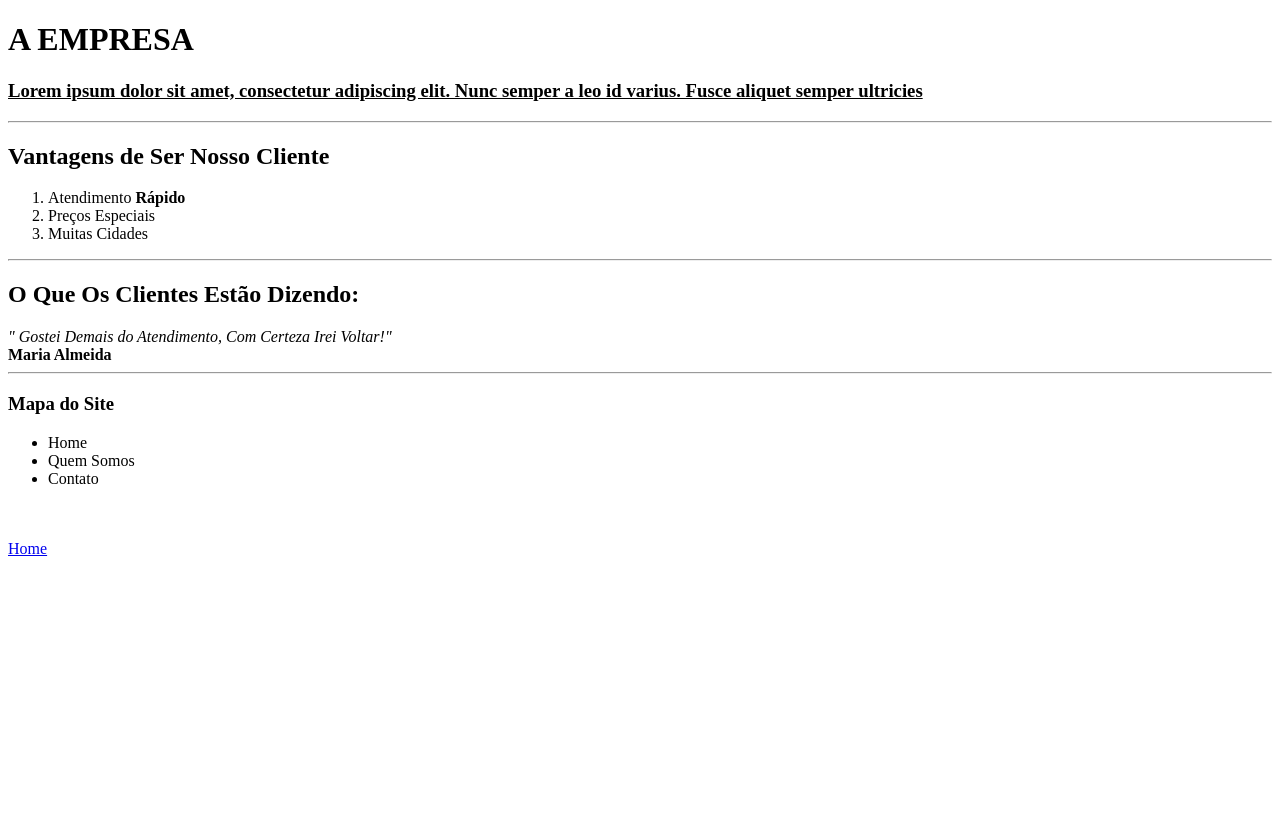
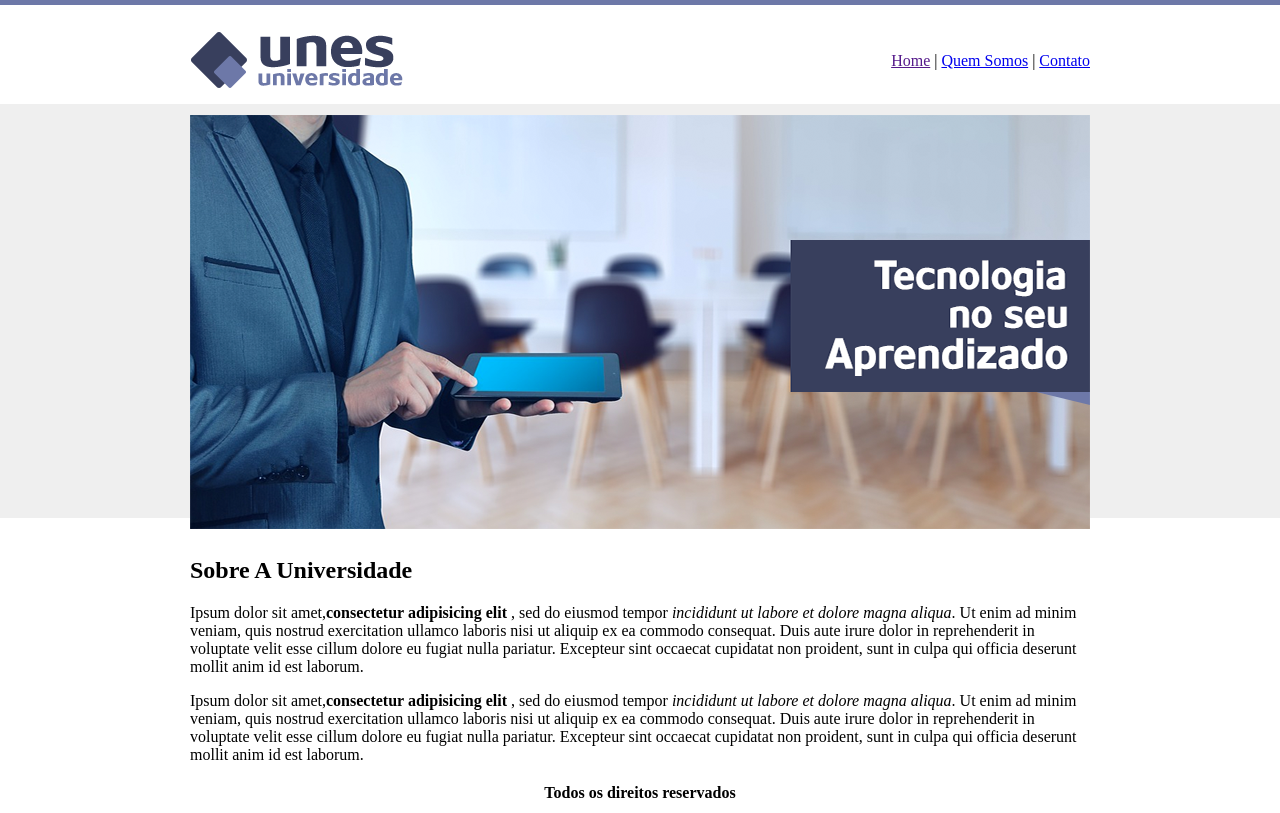
Before and after one commit to vagney/Site-Experimental, a plain HTML site: page index.html in a window 1280 px wide. Drawn offline with Linux system fonts and the light colour scheme.

Commit message:
criação da pagina principal

```diff
--- a/index.html
+++ b/index.html
@@ -1,36 +1,58 @@
+<!DOCTYPE html>
+<html>
 <!DOCTYPE html>
 <html>
 	<head>
-		<title>Site 03</title>
+		<title>UNES - Página Principal</title>
 		<meta charset="utf-8">
 
 	</head>
-	<body>
-		<h1>A EMPRESA</h1>
-		<u><h3>Lorem ipsum dolor sit amet, consectetur adipiscing elit. Nunc semper a leo id varius. Fusce aliquet semper ultricies</h3></u>
-		<hr>
-		<h2>Vantagens de Ser Nosso Cliente</h2>
-		<ol>
-			<li>Atendimento <strong>Rápido</strong></li>
-			<li>Preços Especiais</li>
-			<li>Muitas Cidades</li>
-		</ol>
-		<hr>
-		<h2>O Que Os Clientes Estão Dizendo:</h2>
-		<em>" Gostei Demais do Atendimento, Com Certeza Irei Voltar!"</em><br>
-		<strong>Maria Almeida</strong>
-		<hr>
-		<h3>Mapa do Site</h3>
-		<ul>
-			<li>Home</li>
-			<li>Quem Somos</li>
-			<li>Contato</li>
-		</ul><br><br>
+	<body background="imagens/fundo.png">
+		<table border="0" width="900" align="center">
+			<tr>
+				<td height="100"><img src="imagens/logo.png"></td>
+				<td align="right">
 
-		<a href="index.html">
-			Home
-		</a>
+				   <a href="">Home</a>  |
+				   <a href="quem-somos.html">Quem Somos</a>  |
+				   <a href="contato.html">Contato</a>
+				</td>
+			</tr>
+			<tr>
+				<td colspan="2">
+					<img src="imagens/capa.png"></td>
+			</tr>
+			<tr>
+				<td colspan="2">
 
+				<h2>Sobre A Universidade</h2>
+
+				<p>
+				    Ipsum dolor sit amet,<strong>consectetur adipisicing elit</strong> , sed do eiusmod
+					tempor<em> incididunt ut labore et dolore magna aliqua</em>. Ut enim ad minim veniam,
+					quis nostrud exercitation ullamco laboris nisi ut aliquip ex ea commodo
+					consequat. Duis aute irure dolor in reprehenderit in voluptate velit esse
+					cillum dolore eu fugiat nulla pariatur. Excepteur sint occaecat cupidatat non
+					proident, sunt in culpa qui officia deserunt mollit anim id est laborum.
+				</p>
+
+				<p>
+					Ipsum dolor sit amet,<strong>consectetur adipisicing elit</strong> , sed do eiusmod
+					tempor<em> incididunt ut labore et dolore magna aliqua</em>. Ut enim ad minim veniam,
+					quis nostrud exercitation ullamco laboris nisi ut aliquip ex ea commodo
+					consequat. Duis aute irure dolor in reprehenderit in voluptate velit esse
+					cillum dolore eu fugiat nulla pariatur. Excepteur sint occaecat cupidatat non
+					proident, sunt in culpa qui officia deserunt mollit anim id est laborum.
+
+
+				</p>
+				<tr>
+					<td align="center" colspan="2"><strong>Todos os direitos reservados</strong> </td>
+				</tr>
+
+				</td>
+			</tr>
+		</table>
 
 	</body>
 </html>
```
Also changed, not shown: contato.html (added, +9 -0 lines), imagens/capa.png (added), imagens/fundo.png (added), imagens/fundo2.png (added), imagens/logo.png (added), quem-somos.html (added).
